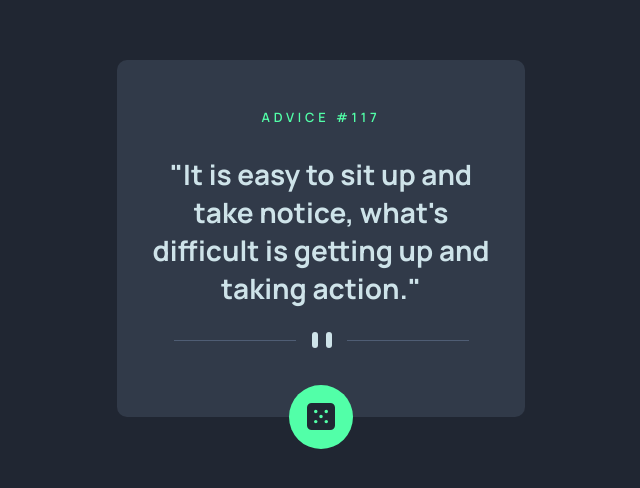
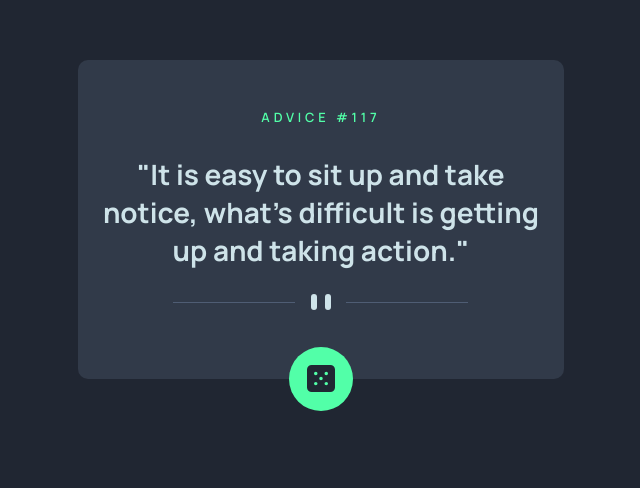
Before and after one commit to siddhantsingh-1/advice-generator-app-main, a plain HTML site: page index.html in a window 1280 px wide. Shown: the part 116-604 px from the top of the page, without its empty margins (319-959 px from the left). Drawn offline with Linux system fonts and the light colour scheme.

Commit message:
Add responsive scss styles

```diff
--- a/assets/scss/_config.scss
+++ b/assets/scss/_config.scss
@@ -14,3 +14,10 @@ $quote-font-size: 28px;
     margin-left: auto;
     margin-right: auto;
 }
+
+// Responsive Mixin
+@mixin media-lg {
+    @media only screen and (min-width: 1000px) {
+        @content;
+    }
+}
--- /dev/null
+++ b/assets/scss/_responsive.scss
@@ -0,0 +1,6 @@
+@include media-lg {
+    .advice {
+        width: 38%;
+        max-width: none;
+    }
+}
--- a/assets/scss/main.scss
+++ b/assets/scss/main.scss
@@ -1,5 +1,5 @@
 @import url('https://fonts.googleapis.com/css2?family=Manrope:wght@300;400;500;600;700;800&display=swap');
-@import "config", "card";
+@import "config", "card", "responsive";
 
 * {
     box-sizing: border-box;
```
Also changed, not shown: assets/css/main.css.
